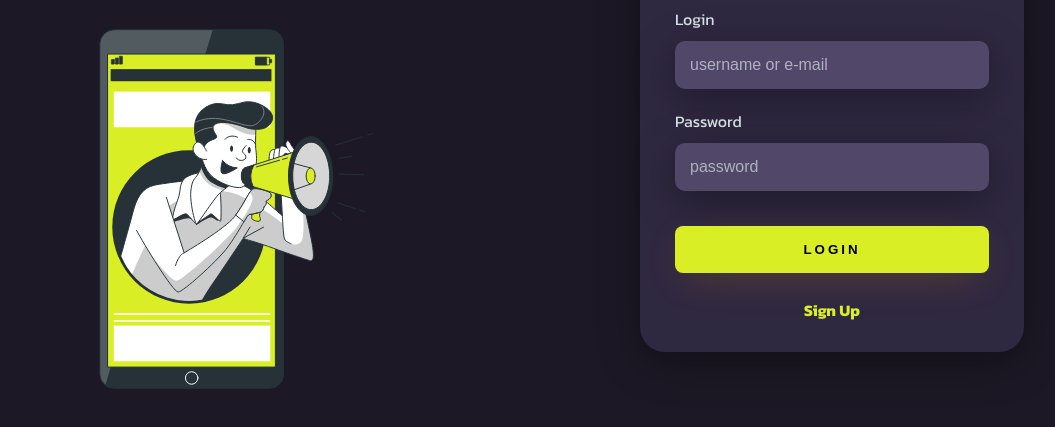
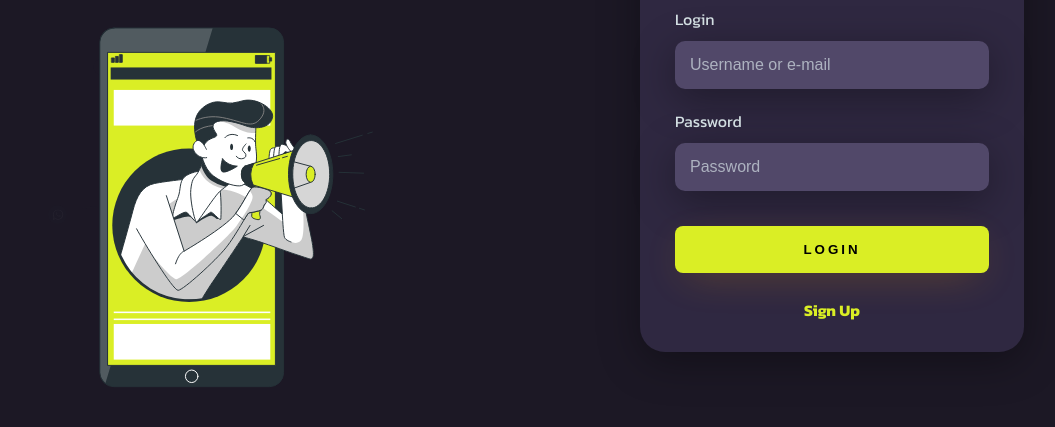
Before and after one commit to notfakeroger/Login-Screen, a plain HTML site: page index.html in a window 1280 px wide. Shown: the part 265-692 px from the top of the page, without its empty margins (128-1183 px from the left). Drawn offline with Linux system fonts and the light colour scheme.

Commit message:
Update index.html

```diff
--- a/index.html
+++ b/index.html
@@ -18,11 +18,11 @@
                 <h1>Login</h1>
                 <div class="login-senha">
                     <label for="login">Login</label>
-                    <input type="text" name="login" placeholder="username or e-mail">
+                    <input type="text" name="login" placeholder="Username or e-mail">
                     </div>
                     <div class="login-senha">
                         <label for="password">Password</label>
-                        <input type="password" name="password" placeholder="password">
+                        <input type="password" name="password" placeholder="Password">
                     </div>
                     <button class="botao">Login</button>
                     <a class="sign-up"> Sign Up</a>
```
